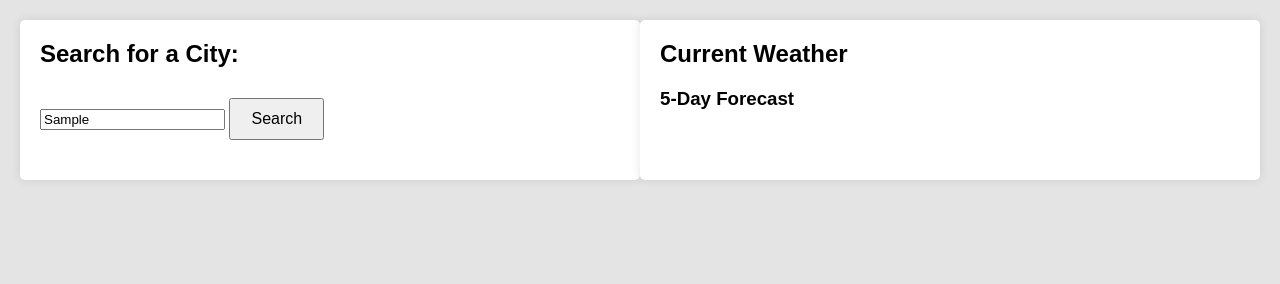
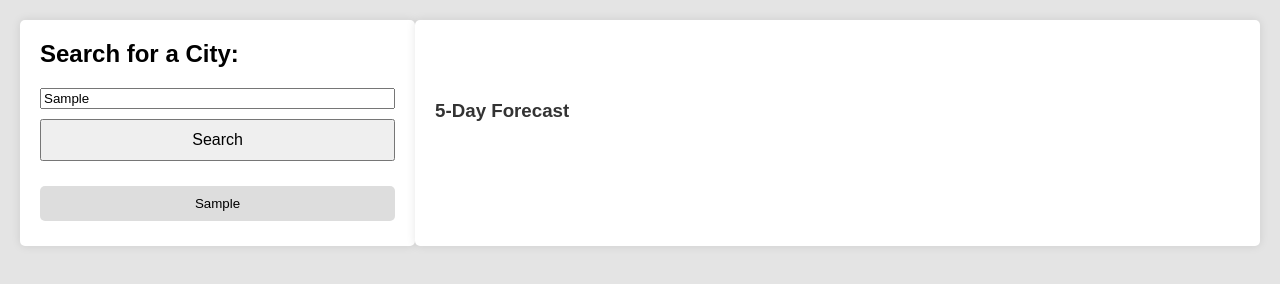
Before and after one commit to Gsullivan7402/5dayforecast, a plain HTML site: page index.html in a window 1280 px wide. Both pictures are taken after typing "Sample" into the empty fields and a click on the button "Search". Drawn offline with Linux system fonts and the light colour scheme; no server answers.

Commit message:
finished project
finished, added styling to the background based on the current city.

```diff
--- a/index.html
+++ b/index.html
@@ -14,18 +14,17 @@
             <input type="text" id="city-input" placeholder="Enter City" />
             <button id="search-button">Search</button>
             <div id="search-history">
-                <!-- Search history buttons go here -->
+                <!-- Search history buttons will be added here by JavaScript -->
             </div>
         </div>
         <div id="weather-container">
             <div id="current-weather">
-                <h2>Current Weather</h2>
-                <!-- Current weather information goes here -->
+                <!-- Current weather information will be added here by JavaScript -->
             </div>
             <div id="forecast-weather">
                 <h3>5-Day Forecast</h3>
                 <div id="forecast-cards">
-                    <!-- Forecast cards go here -->
+                    <!-- Forecast cards will be added here by JavaScript -->
                 </div>
             </div>
         </div>
--- a/script.js
+++ b/script.js
@@ -1,9 +1,10 @@
-const apiKey = '4279676e2edcd6a6fc6d79e7c22e7416';
+const apiKey = '4279676e2edcd6a6fc6d79e7c22e7416'; // Use your actual API key
 
 document.getElementById('search-button').addEventListener('click', function() {
     const city = document.getElementById('city-input').value.trim();
-    if (city) {
+    if (city && !isCityInHistory(city)) {
         fetchWeatherData(city);
+        addCityToHistory(city);
     }
 });
 
@@ -20,7 +21,6 @@ function fetchWeatherData(city) {
             if(data && data.length > 0) {
                 const { lat, lon } = data[0];
                 fetchForecast(lat, lon);
-                addCityToHistory(city);
             } else {
                 console.log("No location found.");
                 alert("No location found. Please try another city.");
@@ -54,11 +54,9 @@ function updateWeatherDisplay(weatherData) {
     const currentWeatherDiv = document.getElementById('current-weather');
     const forecastCardsDiv = document.getElementById('forecast-cards');
 
-    // Clear previous content
     currentWeatherDiv.innerHTML = '';
     forecastCardsDiv.innerHTML = '';
 
-    // Update current weather
     const currentWeather = weatherData.list[0];
     const currentWeatherContent = `
         <h2>${weatherData.city.name} (${new Date(currentWeather.dt_txt).toLocaleDateString()})</h2>
@@ -68,7 +66,6 @@ function updateWeatherDisplay(weatherData) {
     `;
     currentWeatherDiv.innerHTML = currentWeatherContent;
 
-    // Create forecast cards
     for (let i = 0; i < weatherData.list.length; i += 8) {
         const forecast = weatherData.list[i];
         const forecastCard = document.createElement('div');
@@ -82,10 +79,42 @@ function updateWeatherDisplay(weatherData) {
         forecastCard.innerHTML = forecastCardContent;
         forecastCardsDiv.appendChild(forecastCard);
     }
+
+    const weatherCondition = weatherData.list[0].weather[0].main;
+    applyWeatherGradient(weatherCondition);
+}
+
+function applyWeatherGradient(condition) {
+    const body = document.body;
+    let gradient = "linear-gradient(120deg, #89f7fe 0%, #66a6ff 100%)"; // Default clear sky
+
+    switch (condition) {
+        case 'Clouds':
+            gradient = "linear-gradient(120deg, #d3d3d3 0%, #c4c4c4 100%)";
+            break;
+        case 'Rain':
+        case 'Drizzle':
+            gradient = "linear-gradient(120deg, #a4b0be 0%, #747d8c 100%)";
+            break;
+        case 'Thunderstorm':
+            gradient = "linear-gradient(120deg, #373b44 0%, #4286f4 100%)";
+            break;
+        case 'Snow':
+            gradient = "linear-gradient(120deg, #f7f7f7 0%, #cfd9df 100%)";
+            break;
+        // Add more cases as necessary
+    }
+    body.style.backgroundImage = gradient;
+}
+
+function isCityInHistory(city) {
+    const historyContainer = document.getElementById('search-history');
+    return Array.from(historyContainer.children).some(button => button.textContent.toLowerCase() === city.toLowerCase());
 }
 
 function addCityToHistory(city) {
     const historyContainer = document.getElementById('search-history');
+    if(!isCityInHistory(city)){
         const cityButton = document.createElement('button');
         cityButton.textContent = city;
         cityButton.classList.add('city-button');
@@ -94,3 +123,4 @@ function addCityToHistory(city) {
         });
         historyContainer.appendChild(cityButton);
     }
+}
--- a/stylesheet.css
+++ b/stylesheet.css
@@ -1,9 +1,9 @@
-
 body {
     font-family: 'Arial', sans-serif;
     margin: 0;
     padding: 20px;
-    background-color: #e4e4e4;
+    background-color: #e4e4e4; /* Default background color */
+    transition: background-image 0.3s; /* Smooth transition for background changes */
 }
 
 #dashboard {
@@ -12,18 +12,17 @@ body {
     margin-bottom: 20px;
 }
 
-#search-container,
-#weather-container {
+#search-container {
+    width: 30%;
     background-color: #ffffff;
     border-radius: 5px;
     box-shadow: 0 0 10px 0 rgba(0, 0, 0, 0.1);
     padding: 20px;
-    width: 48%;
+    display: flex;
+    flex-direction: column;
 }
 
-#search-container h2,
-#weather-container h2,
-#weather-container h3 {
+#search-container h2 {
     margin-top: 0;
 }
 
@@ -31,16 +30,54 @@ body {
     margin-top: 10px;
     padding: 10px 20px;
     font-size: 1em;
+    cursor: pointer;
 }
 
 #search-history {
     margin-top: 20px;
+    overflow-y: auto;
+}
+
+#search-history button {
+    width: 100%;
+    padding: 10px;
+    margin: 5px 0;
+    border: none;
+    border-radius: 5px;
+    cursor: pointer;
+    background-color: #ddd;
+    transition: background-color 0.3s;
+}
+
+#search-history button:hover {
+    background-color: #ccc;
+}
+
+#weather-container {
+    width: 68%;
+    background-color: #ffffff;
+    border-radius: 5px;
+    box-shadow: 0 0 10px 0 rgba(0, 0, 0, 0.1);
+    padding: 20px;
+    display: flex;
+    flex-direction: column;
+    color: #333;
+}
+
+#current-weather {
+    padding: 20px;
+    margin-bottom: 20px;
+}
+
+#forecast-weather h3 {
+    margin-top: 0;
 }
 
 #forecast-cards {
     display: flex;
     justify-content: space-between;
-    margin-top: 20px;
+    flex-wrap: wrap;
+    gap: 10px;
 }
 
 .forecast-card {
@@ -48,7 +85,6 @@ body {
     padding: 10px;
     background-color: #f1f1f1;
     border-radius: 5px;
-    width: 19%;
+    flex: 1;
+    min-width: 18%;
 }
-
-/* Add additional styling as needed */
```
Lines whose indentation alone changed are shown as unchanged.
